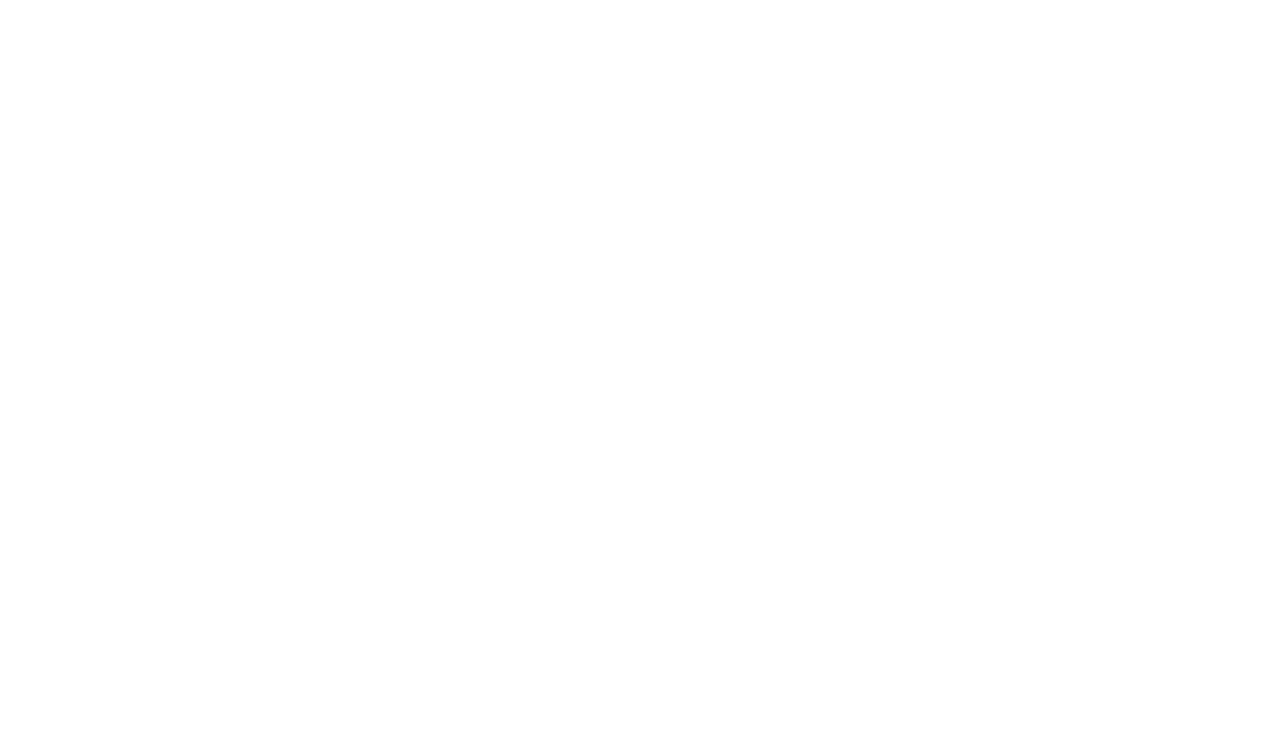
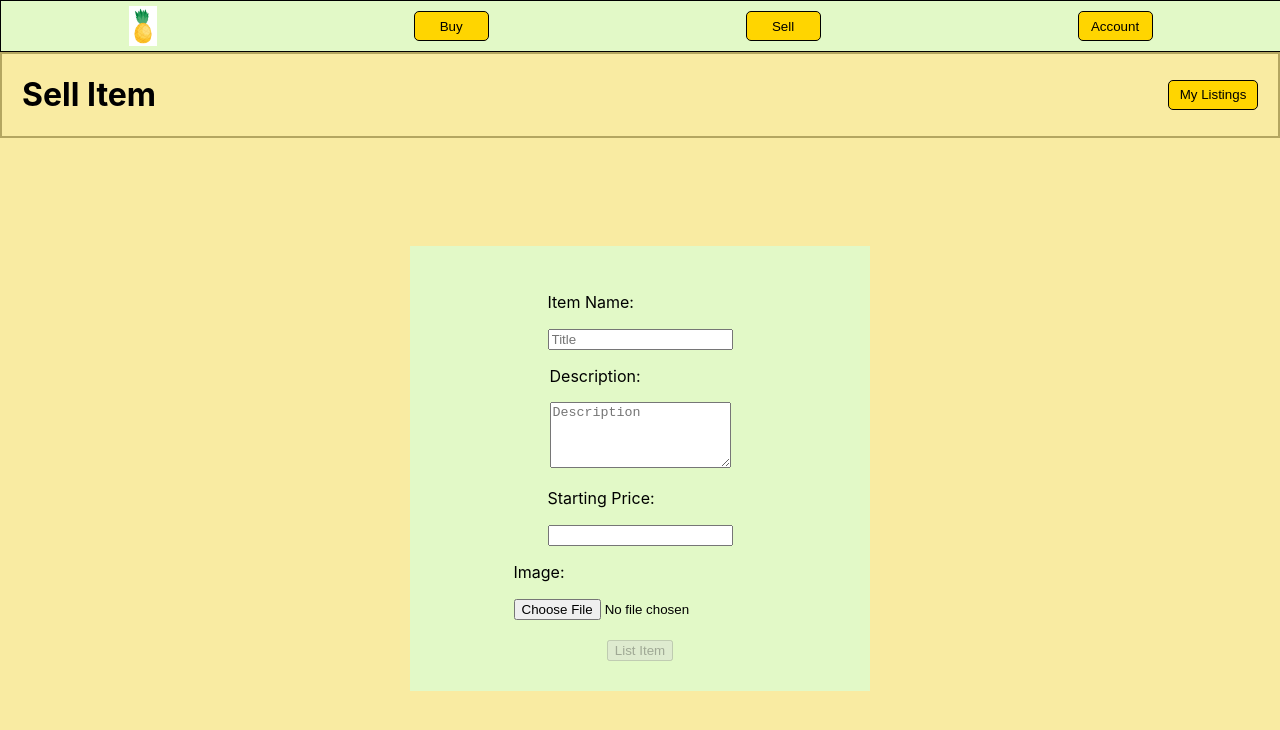
Before and after one commit to JacobWingstrom/Ecommerce, a React (Create React App) app: page /SellPage in a window 1280 px wide. Before the commit this address had no page. Shown: the top 730 px of the page. Built offline with nearby package versions, Linux system fonts and the light colour scheme.

Commit message:
Adding SellPage

```diff
--- a/src/Context/AuthContext.js
+++ b/src/Context/AuthContext.js
@@ -4,11 +4,15 @@
 
 export default function AuthProvider({ children }) {
     const [user, setUser] = useState(null);
+    const [token, setToken] = useState(null);
 
-    const login = (userData) => setUser(userData);
+    const login = (userData, userToken) => {
+        setUser(userData);
+        setToken(userToken);
+    }
 
     return (
-        <AuthContext.Provider value = {{ user, login }}>
+        <AuthContext.Provider value = {{ user, token, login }}>
             {children}
         </AuthContext.Provider>
     );
--- a/src/Scripts/App.js
+++ b/src/Scripts/App.js
@@ -1,20 +1,20 @@
 import '../Sheets/App.css';
 import { BrowserRouter, Routes, Route } from 'react-router-dom'
-import SignInOrUp from './SignInOrUp.js';
 import SignIn from './SignIn.js';
 import SignUp from './SignUp.js';
 import AuthProvider from '../Context/AuthContext.js'
 import MainPage from './MainPage.js';
+import SellPage from './SellPage.js';
 
 function App() {
   return (
     <AuthProvider>
       <BrowserRouter>
         <Routes>
-          <Route path="/" element={<SignInOrUp />} />
-          <Route path="/SignIn" element={<SignIn />} />
+          <Route path="/" element={<SignIn />} />
           <Route path="/SignUp" element={<SignUp />} />
           <Route path="/MainPage" element={<MainPage />} />
+          <Route path="/SellPage" element={<SellPage />} />
         </Routes>
       </BrowserRouter>
     </AuthProvider>
--- a/src/Scripts/SellPage.js
+++ b/src/Scripts/SellPage.js
@@ -1,3 +1,92 @@
+import '../Sheets/SellPage.css'
+import Header from "./Header.js"
+import { useNavigate } from "react-router-dom";
+import { useState } from "react";
+import { useAuth } from '../Context/AuthContext.js'
+function SellPageHeader() {
+    const navigate = useNavigate();
+
+    return (
+        <div id="SellPage-header">
+            <h1>Sell Item</h1>
+            <button id="SellPage-Button" onClick={ () => navigate('/AccountPage')}>My Listings</button>
+        </div>
+    );
+}
+
+async function listItem(data, token) {
+
+    const response = await fetch('http://localhost:8080/createListing', {
+        method: 'POST',
+        headers: { 'Authorization': `Bearer ${token}` },
+        body: data
+    });
+
+    if (!response.ok) throw new Error("Listing Failed");
+    return response.json();
+}
+
+function SellPageBody() {
+    const [title, setTitle] = useState('')
+    const [description, setDescription] = useState('')
+    const [price, setPrice] = useState('')
+    const [image, setImage] = useState(null)
+    const [error, setError] = useState('')
+
+    const navigate = useNavigate();
+    const { token } = useAuth();
+
+    const handleSubmit = async e => {
+        e.preventDefault();
+        try{
+            const data = new FormData();
+            data.append('title', title);
+            data.append('price', price);
+            data.append('description', description);
+            data.append('image', image);
+
+            await listItem(data, token);
+
+            navigate('/AccountPage')
+        } catch {
+            setError('Invalid Listing');
+        }
+    }
+
+    return (
+        <div id="SellPage-body">
+            <form onSubmit={handleSubmit}>
+                {error && <p id="SellPage-error" style={{color: 'red'}}>{error}</p>}
+                <label>
+                    <p>Item Name:</p>
+                    <input type="text" name="itemName" onChange={ e => setTitle(e.target.value) } placeholder="Title" />
+                </label>
+                <label>
+                    <p>Description:</p>
+                    <textarea name="description" onChange={ e => setDescription(e.target.value) } placeholder="Description" rows={4}/>
+                </label>
+                <label>
+                    <p>Starting Price:</p>
+                    <input type="number" name="price" onChange={ e => setPrice(e.target.value) } />
+                </label>
+                <label>
+                    <p>Image:</p>
+                    <input type="file" accept="image/*" onChange={ e => setImage(e.target.files[0])} />
+                </label>
+                <br />
+
+                <input type="submit" value="List Item" disabled={!title || !description || !price || !image}/>
+            </form>
+        </div>
+    );
+}
+
 export default function SellPage() {
-    return(<h1>sfda</h1>)
+    return (
+        <div id="SellPage">
+            <Header />
+            <SellPageHeader />
+            <SellPageBody />
+        </div>
+    )
 }
--- a/src/Scripts/SignIn.js
+++ b/src/Scripts/SignIn.js
@@ -13,7 +13,7 @@
     body: JSON.stringify(credentials)
   });
 
-  //if (!response.ok) throw new Error("Invalid Credentials");
+  if (!response.ok) throw new Error("Invalid Credentials");
   return response.json();
 }
 
@@ -28,11 +28,11 @@
         e.preventDefault();
         setError('');
         try {
-            const user = await signInUser({
+            const data = await signInUser({
                 username,
                 password
             });
-            login(user);
+            login(data.user, data.token);
             navigate('/MainPage');
         } catch {
             setError('Invalid Login Credentials');
--- a/src/Scripts/SignInOrUp.js
+++ /dev/null
@@ -1,13 +0,0 @@
-import '../Sheets/SignInOrUp.css'
-import { useNavigate } from 'react-router-dom';
-
-
-export default function SignInOrUp(){
-    const navigate = useNavigate();
-    return(
-        <div className="SignInOrUp-Buttons">
-            <button onClick={() => navigate('/SignIn')}>Sign in to Account</button>
-            <button onClick={() => navigate('/SignUp')}>Sign up for Account</button>
-        </div>
-    );
-}
--- a/src/Sheets/Header.css
+++ b/src/Sheets/Header.css
@@ -7,6 +7,7 @@
     display: flex;
     align-items: center;
     justify-content: space-around;
+    border: 1px solid black;
 }
 
 button {
--- /dev/null
+++ b/src/Sheets/SellPage.css
@@ -0,0 +1,37 @@
+#SellPage-header{
+    background-color: rgb(249, 235, 162);
+    display: flex;
+    align-items: center;
+    justify-content: space-between;
+    width: 100%;
+    box-sizing: border-box;
+    padding: 0 20px;
+    border:  2px rgb(180, 166, 97) solid;
+}
+
+#SellPage-Button{
+    width: 90px;
+}
+
+#SellPage-body{
+    position: absolute;
+    height: calc(100% - 138px);
+    width: 100%;
+    background-color: rgb(249, 235, 162);
+
+    display: flex;
+    justify-content: center;
+    align-items: center;
+}
+
+form{
+    background-color: rgb(226, 249, 199);
+
+    display: flex;
+    flex-direction: column;
+    align-items: center;
+
+    padding: 30px;
+    max-width: 400px;
+    width: 100%;
+}
```
Also changed, not shown: src/Sheets/SignInOrUp.css (deleted).
